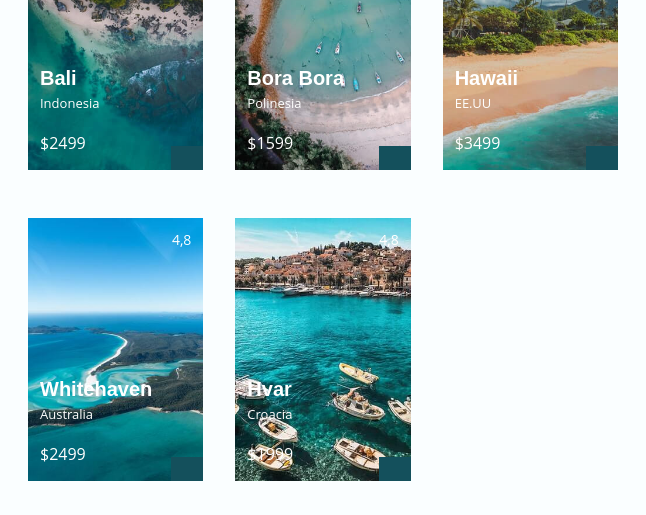
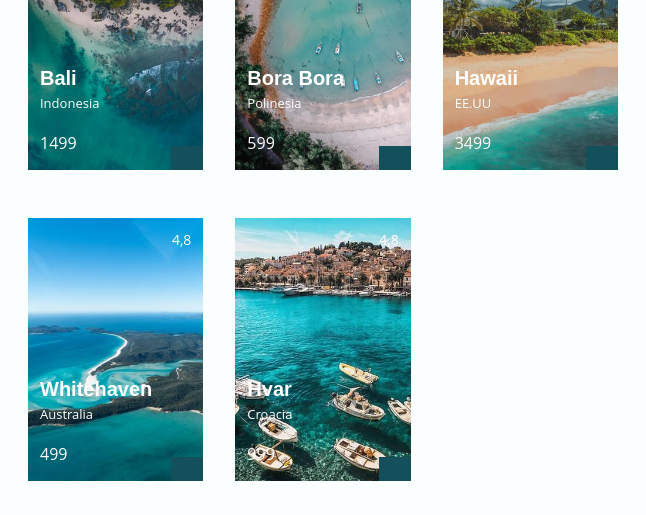
Before and after one commit to sangisapusaiteja/travelwebsite, a plain HTML site: page index.html in a window 1280 px wide. Shown: the part 2700-3215 px from the top of the page, 317-963 px from the left. Drawn offline with nearby package versions, Linux system fonts and the light colour scheme.

Commit message:
Update index.html

```diff
--- a/index.html
+++ b/index.html
@@ -179,7 +179,7 @@
                             <div class="place__data">
                                 <h3 class="place__title">Bali</h3>
                                 <span class="place__subtitle">Indonesia</span>
-                                <span class="place__price">$2499</span>
+                                <span class="place__price">1499</span>
                             </div>
                         </div>
 
@@ -201,7 +201,7 @@
                             <div class="place__data">
                                 <h3 class="place__title">Bora Bora</h3>
                                 <span class="place__subtitle">Polinesia</span>
-                                <span class="place__price">$1599</span>
+                                <span class="place__price">599</span>
                             </div>
                         </div>
 
@@ -223,7 +223,7 @@
                             <div class="place__data">
                                 <h3 class="place__title">Hawaii</h3>
                                 <span class="place__subtitle">EE.UU</span>
-                                <span class="place__price">$3499</span>
+                                <span class="place__price">3499</span>
                             </div>
                         </div>
 
@@ -245,7 +245,7 @@
                             <div class="place__data">
                                 <h3 class="place__title">Whitehaven</h3>
                                 <span class="place__subtitle">Australia</span>
-                                <span class="place__price">$2499</span>
+                                <span class="place__price">499</span>
                             </div>
                         </div>
 
@@ -267,7 +267,7 @@
                             <div class="place__data">
                                 <h3 class="place__title">Hvar</h3>
                                 <span class="place__subtitle">Croacia</span>
-                                <span class="place__price">$1999</span>
+                                <span class="place__price">999</span>
                             </div>
                         </div>
 
```
